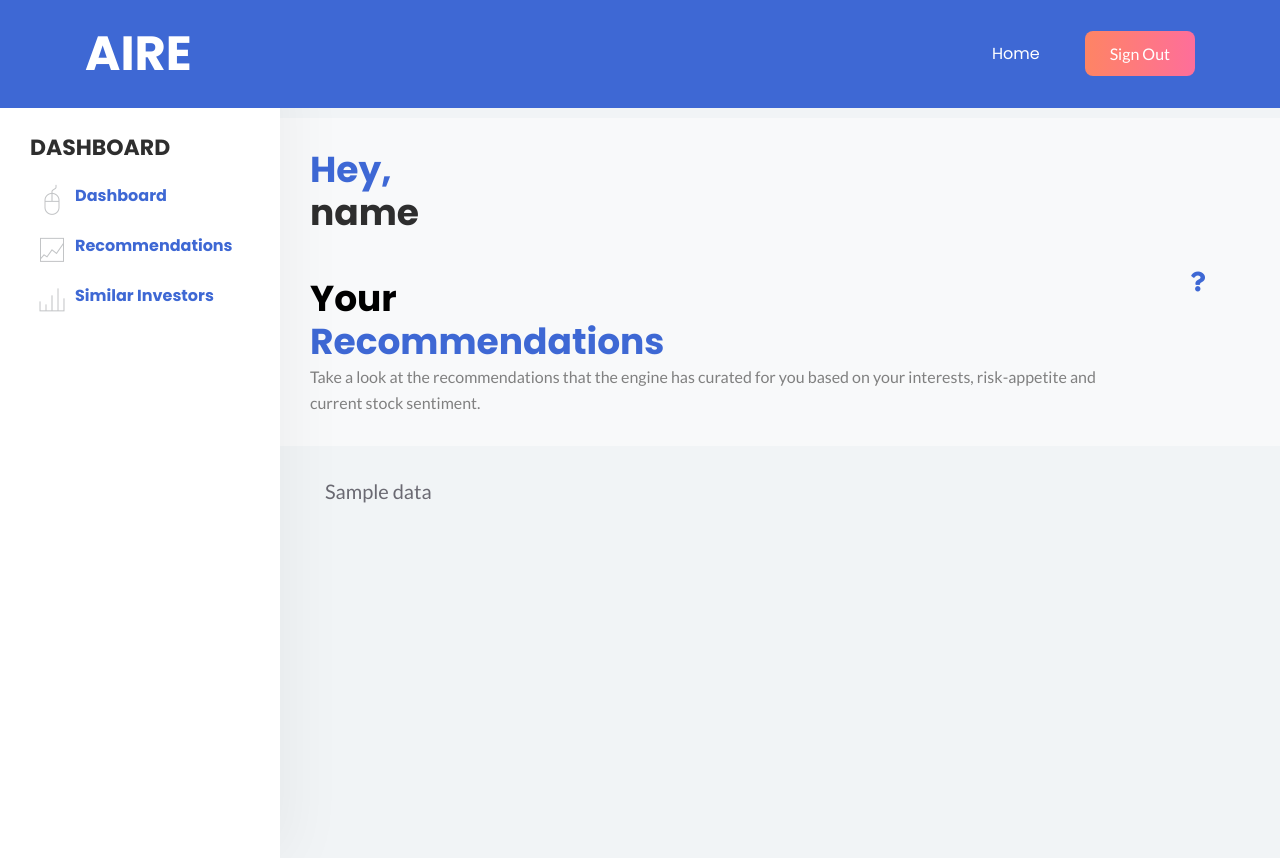
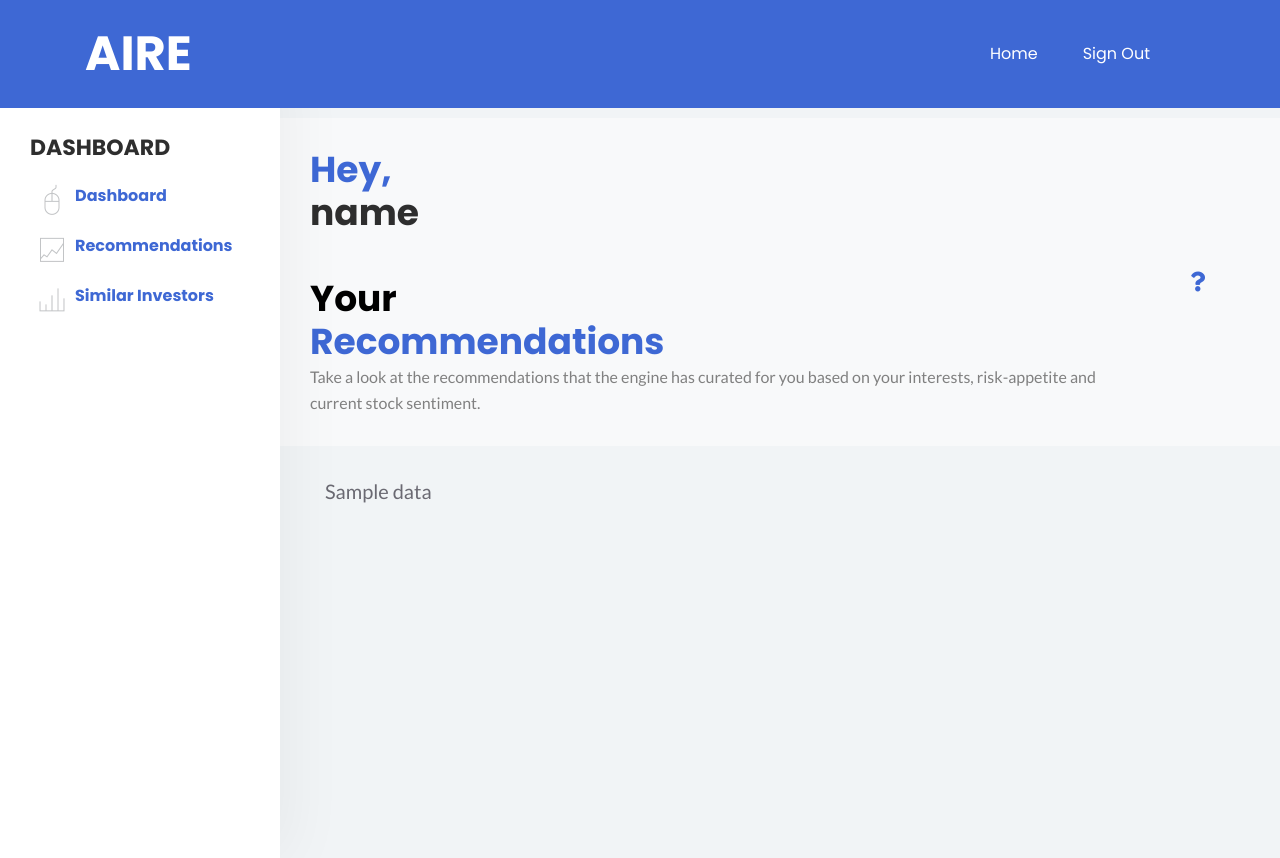
Before and after one commit to vishaalsaravanan/Pyrhon-Deploy, a Flask app: template templates/recommendations.html in a window 1280 px wide. Run offline with Flask 2, Linux system fonts and the light colour scheme; the template is opened without the code that fills it: most values are stand-ins (such as "Sample title", 1, 10 or a date in 2020); some libraries are stand-ins or nearby versions.

Commit message:
Mobile UI Bug fixes V2.2

```diff
--- a/templates/recommendations.html
+++ b/templates/recommendations.html
@@ -70,12 +70,11 @@ crossorigin="anonymous">
                                     <li class="nav-item active">
                                         <a class="page-scroll" href="dashboard.html">Home</a>
                                     </li>
+                                    <li class="nav-item active">
+                                        <a class="page-scroll" onclick="signOut()">Sign Out</a>
+                                    </li>
                                 </ul>
                             </div> <!-- navbar collapse -->
-
-                            <div class="navbar-btn d-none d-sm-inline-block">
-                                <a class="main-btn" data-scroll-nav="0" onclick="signOut()" rel="nofollow" style="color:white">Sign Out</a>
-                            </div>
                         </nav> <!-- navbar -->
                     </div>
                 </div> <!-- row -->
```
Also changed, not shown: templates/dashboard.html (+4 -4 lines), templates/index.html (+3 -4 lines), templates/similar_users.html (+3 -4 lines), static/land_in_up/assets/images/header-hero.png.
